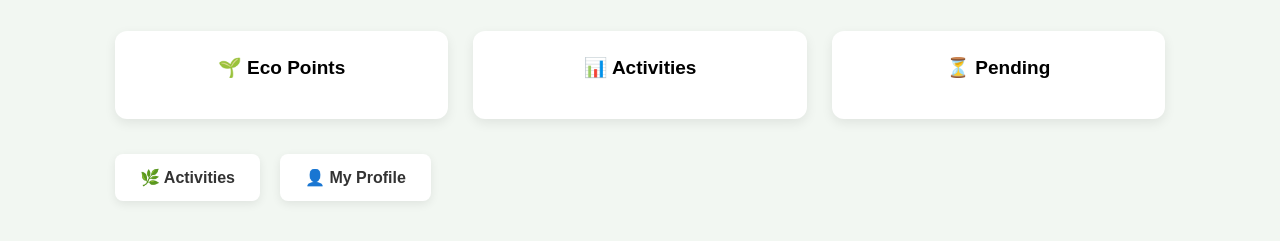
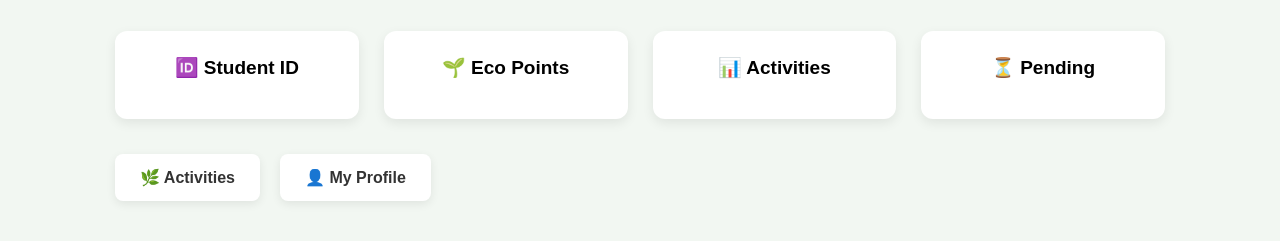
Before and after one commit to yashika-sv/Eco-Campus-Tracker, a Flask app: template templates/dashboard.html in a window 1280 px wide. Shown: the part 193-434 px from the top of the page. Run offline with Flask 3, Linux system fonts and the light colour scheme; the template is opened without the code that fills it, so the values that code supplies are empty.

Commit message:
Add student ID to dashboard

```diff
--- a/static/css/style.css
+++ b/static/css/style.css
@@ -126,7 +126,7 @@ body {
 
 .dashboard-cards {
     display: grid;
-    grid-template-columns: repeat(3, 1fr);
+    grid-template-columns: repeat(4, 1fr);
     gap: 25px;
 }
 
--- a/templates/dashboard.html
+++ b/templates/dashboard.html
@@ -32,6 +32,11 @@
             <h2>Welcome, {{ student["name"] }}! 👋</h2>
 
             <div class="dashboard-cards">
+
+    <div class="dashboard-card">
+        <h3>🆔 Student ID</h3>
+        <p>{{ student["id"] }}</p>
+    </div>
 
     <div class="dashboard-card">
         <h3>🌱 Eco Points</h3>
```
Lines whose indentation alone changed are shown as unchanged.
